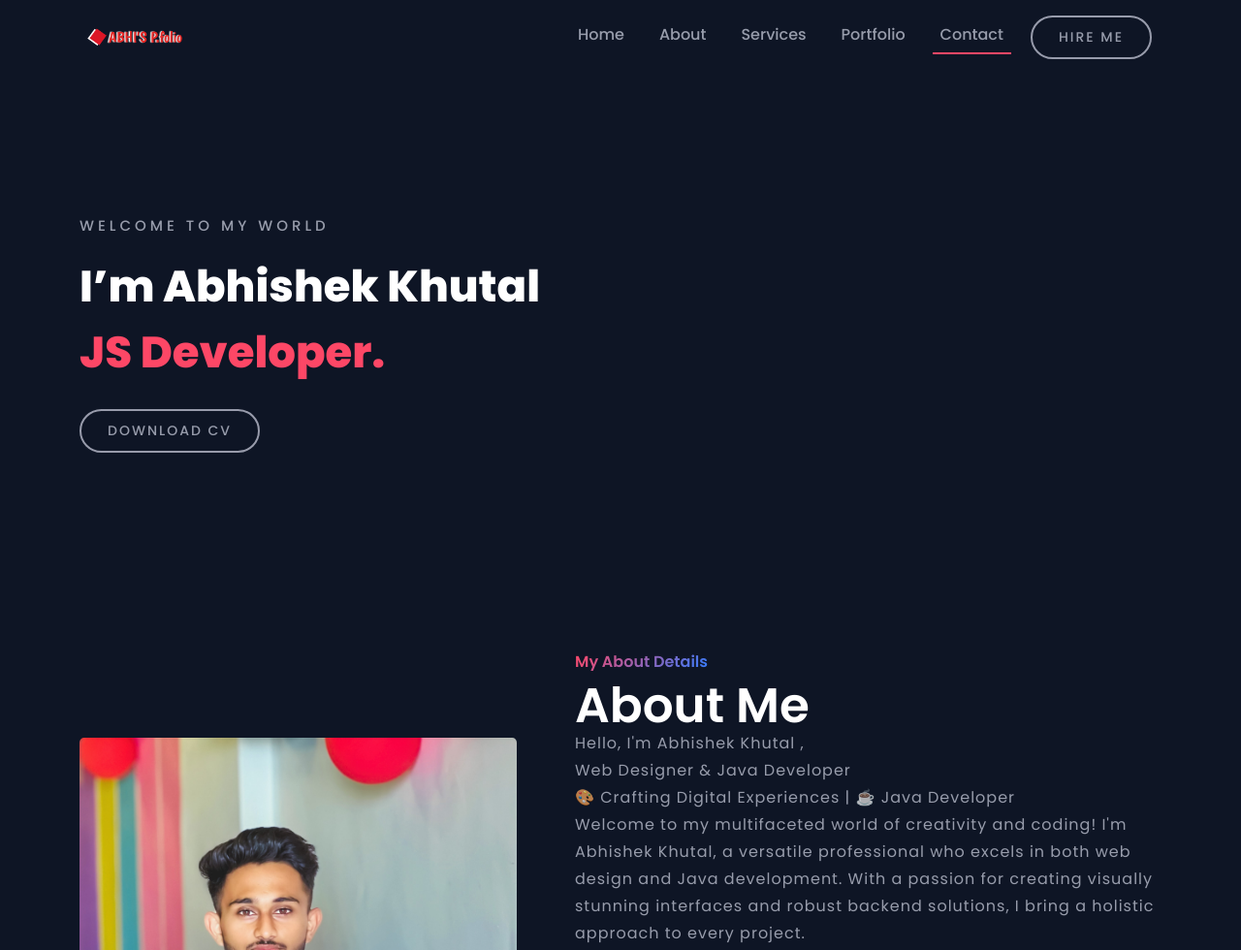
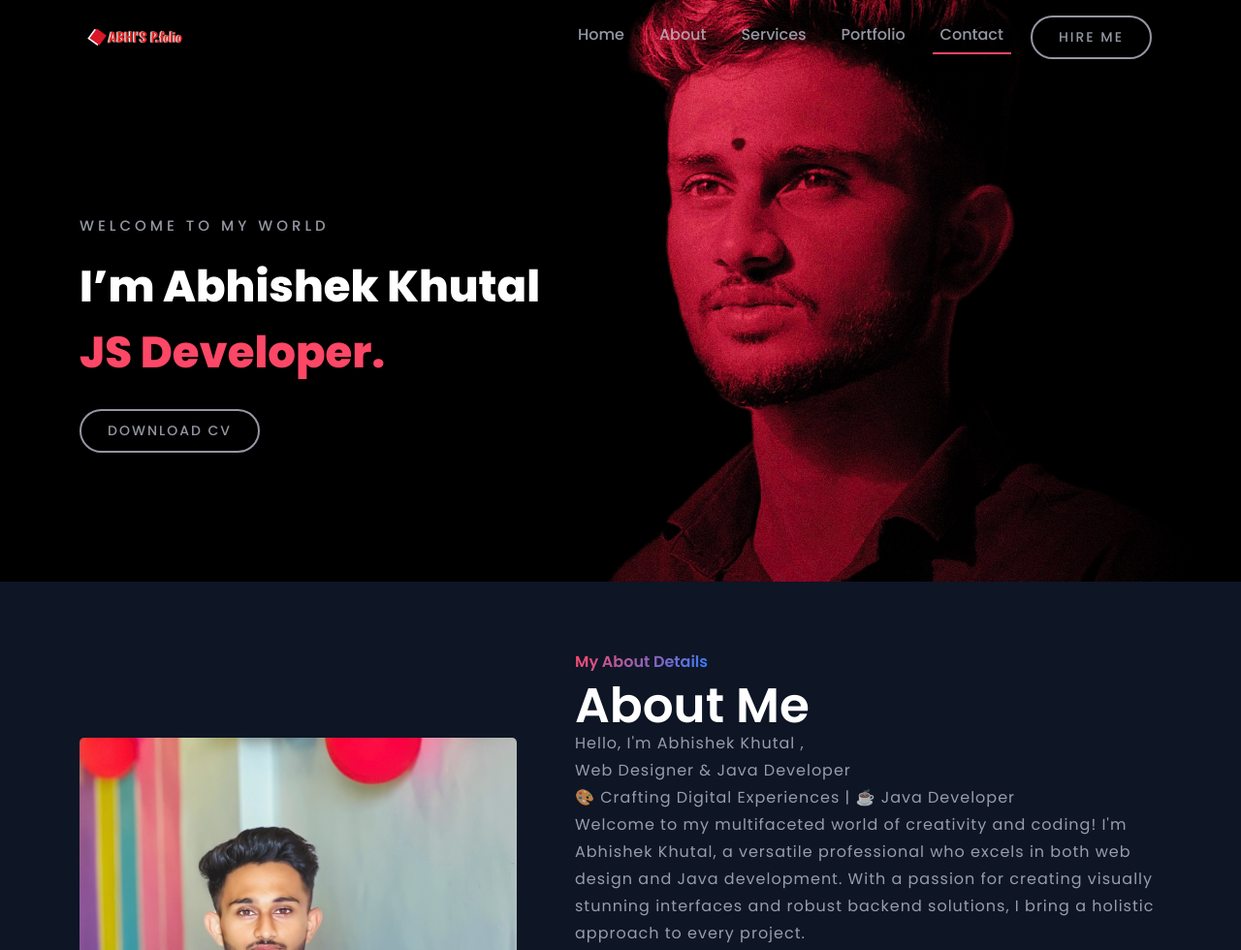
Before and after one commit to khutal-abhishek/My-portfolio, a plain HTML site: page index.html in a window 1280 px wide. Shown: the top 980 px of the page at 97% size. Drawn offline with nearby package versions, Linux system fonts and the light colour scheme.

Commit message:
background change to jas hot tas

```diff
--- a/index.html
+++ b/index.html
@@ -20,9 +20,8 @@
     <link rel="stylesheet" href="css/responsive-style.css">
     <style>
       .banner_wrapper{
-        background-image: url(images/portfolio/Foodies.png));
+        background-image: url(images/Abhi-Background2.jpg);
       }
-
     </style>
 
 </head>
```
